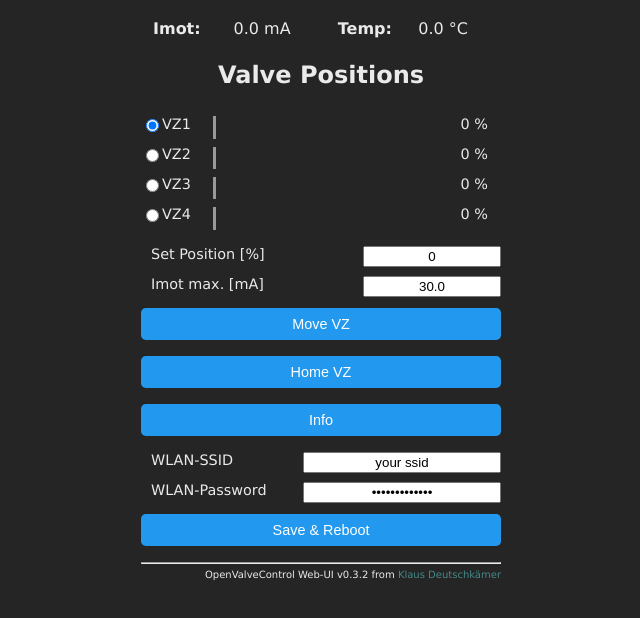
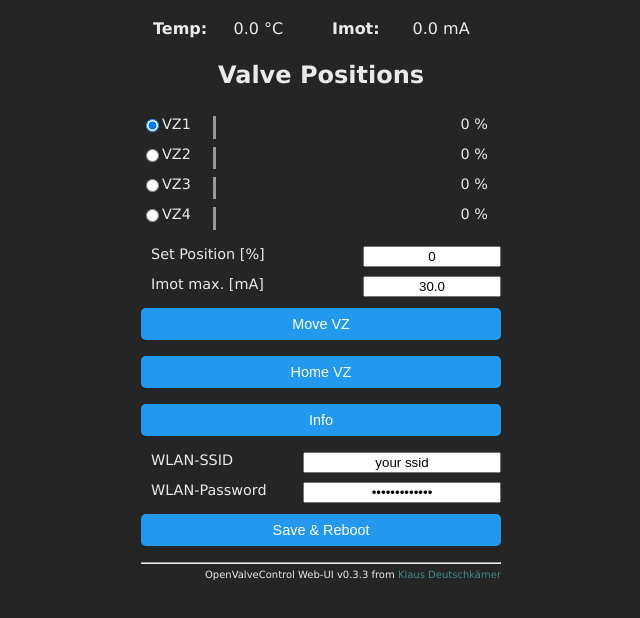
Before and after one commit to deklaus/OpenValveControl, a plain HTML site: page ESP-ValveControl/index.html in a window 1280 px wide. Shown: the part 60-678 px from the top of the page, without its empty margins (319-959 px from the left). Drawn offline with Linux system fonts and the light colour scheme; no server answers.

Commit message:
geändert:       ESP-ValveControl/index.html

```diff
--- a/ESP-ValveControl/index.html
+++ b/ESP-ValveControl/index.html
@@ -11,7 +11,7 @@
 <script>
  'use strict';
 
- let version = 'v0.3.2';				// version of this Web UI
+ let version = 'v0.3.3';				// version of this Web UI
  let position = [-1, 0, 56, 36, 100];   // initial positions (javascript)
  let set_pos = [-1, 0, 65, 36, 100 ];   // valve set_positions
  let max_mA = [0.0, 31.0, 32.0, 33.0, 34.0 ];   // motor current limits [mA]
@@ -256,10 +256,10 @@
    <h3>OpenValveControl</h3>
    <table style='width:100%; text-align:left;'>
      <tr>
+       <td style='width:25%; padding-left:10px;'><b>Temp:</b></td>
+       <td style='width:25%;'><tempC>0.0</tempC> °C</td>
        <td style='width:25%; padding-left:10px;'><b>Imot:</b></td>
        <td><mAmps>0.0</mAmps> mA</td>
-       <td style='width:25%; padding-left:10px;'><b>Temp:</b></td>
-       <td><tempC>0.0</tempC> °C</td>
      </tr>
    </table>
 
```
